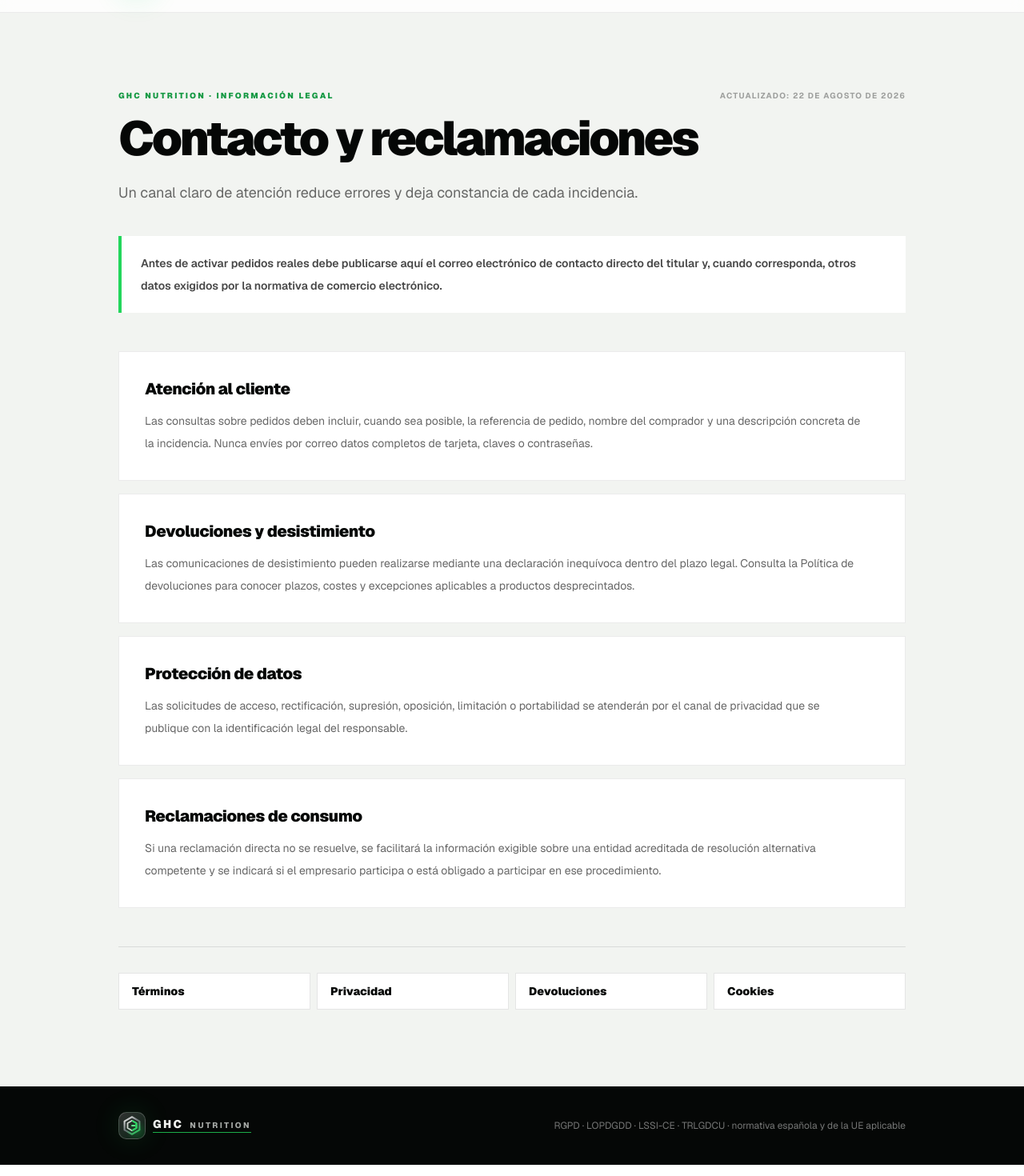
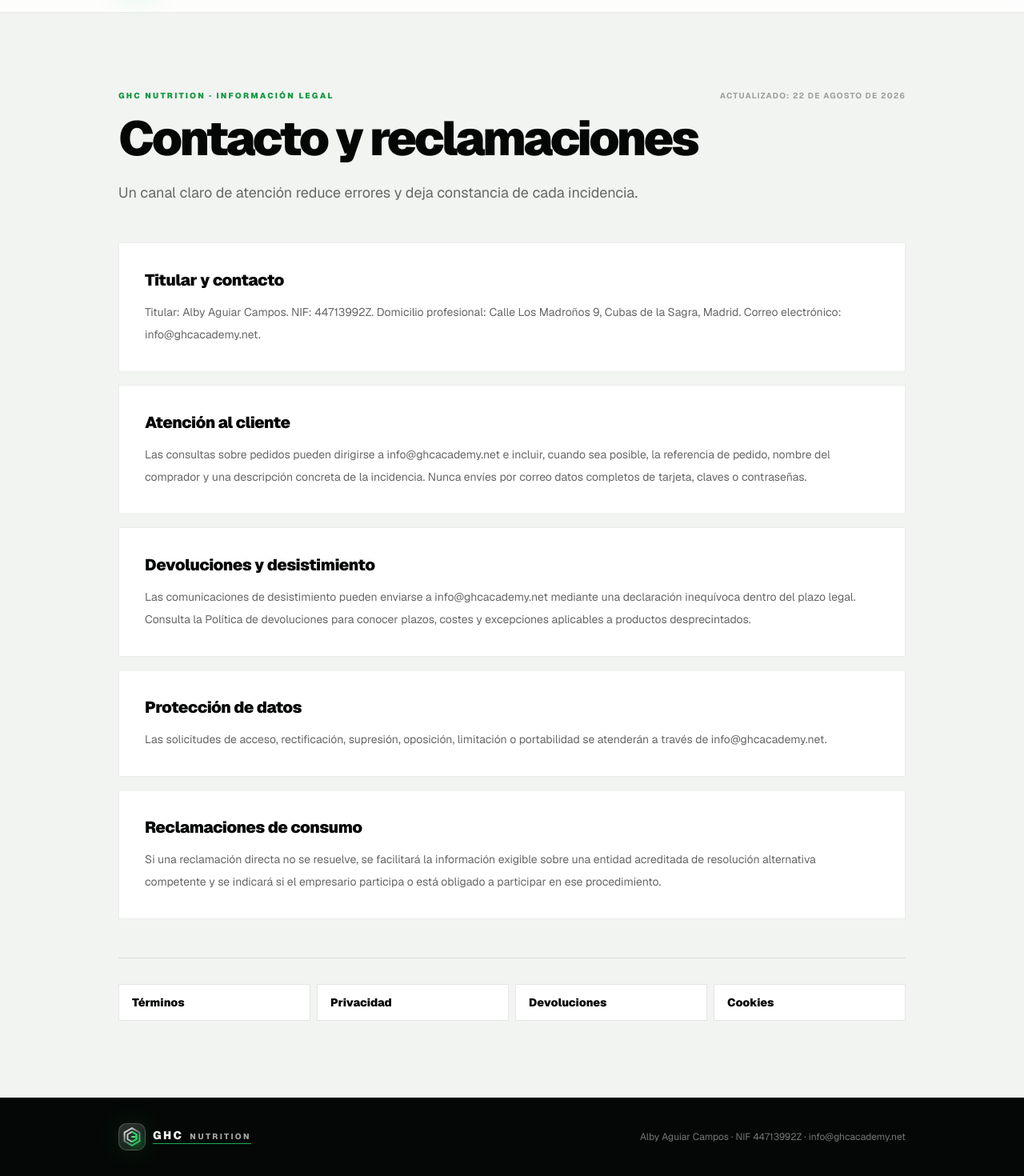
Before and after one commit to albypersonaltrainer-arch/ghc-tienda-final, a Next.js app: page /info/contacto in a window 1280 px wide. Shown: the part 65-1535 px from the top of the page at 80% size. Built offline with nearby package versions, Linux system fonts and the light colour scheme.

Commit message:
legal: identify Alby Aguiar Campos as GHC Nutrition seller

```diff
--- a/app/info/[slug]/page.tsx
+++ b/app/info/[slug]/page.tsx
@@ -15,6 +15,13 @@
 }
 
 const UPDATED = '22 de agosto de 2026'
+
+const SELLER = {
+  name: 'Alby Aguiar Campos',
+  nif: '44713992Z',
+  address: 'Calle Los Madroños 9, Cubas de la Sagra, Madrid',
+  email: 'info@ghcacademy.net',
+} as const
 
 const pages: Record<string, LegalPage> = {
   faq: {
@@ -48,21 +55,20 @@
     sections: [
       { title: 'Plazo de desistimiento', paragraphs: ['Salvo las excepciones legales, el consumidor dispone de 14 días naturales desde la recepción del producto —o del último producto cuando un mismo pedido se entregue por separado— para comunicar de forma inequívoca que desiste de la compra. No es necesario indicar un motivo.'] },
       { title: 'Suplementos precintados: protección de salud e higiene', paragraphs: ['Por razones de protección de la salud, higiene, seguridad alimentaria e imposibilidad de verificar la integridad del contenido una vez roto el cierre, no se aceptará el desistimiento de productos precintados que no sean aptos para ser devueltos por dichas razones cuando hayan sido desprecintados tras la entrega, conforme al artículo 103.e) del texto refundido de la Ley General para la Defensa de los Consumidores y Usuarios.', 'Para que un producto susceptible de desistimiento pueda ser devuelto, debe mantenerse sin abrir, con sus precintos de seguridad intactos y sin manipulaciones que excedan de las necesarias para comprobar su naturaleza y características. Esta regla no afecta a los derechos derivados de un producto defectuoso, incorrecto o no conforme.'] },
-      { title: 'Cómo comunicar el desistimiento', paragraphs: ['El consumidor puede utilizar el modelo incluido en esta página o cualquier declaración inequívoca que identifique el pedido y exprese su decisión de desistir. La comunicación debe enviarse dentro del plazo legal al canal de atención publicado por el titular de la tienda. La carga de probar que la comunicación se realizó dentro de plazo corresponde al consumidor.'] },
+      { title: 'Cómo comunicar el desistimiento', paragraphs: [`El consumidor puede utilizar el modelo incluido en esta página o cualquier declaración inequívoca que identifique el pedido y exprese su decisión de desistir. La comunicación debe enviarse dentro del plazo legal a ${SELLER.email}. La carga de probar que la comunicación se realizó dentro de plazo corresponde al consumidor.`] },
       { title: 'Devolución física', paragraphs: ['Tras comunicar el desistimiento, el consumidor deberá devolver los bienes sin demora indebida y, como máximo, dentro de los 14 días naturales siguientes. Salvo que GHC Nutrition se ofrezca expresamente a asumirlos, los costes directos de devolución por desistimiento corresponden al consumidor. El producto debe embalarse de forma razonablemente segura para evitar daños durante el transporte.'] },
       { title: 'Reembolso', paragraphs: ['Cuando proceda el desistimiento, se reembolsarán los pagos exigidos legalmente utilizando el mismo medio de pago, salvo acuerdo expreso distinto que no genere costes al consumidor. Si el comprador eligió una modalidad de entrega más costosa que la estándar ofrecida, no se reembolsará el sobrecoste de esa modalidad.', 'GHC Nutrition podrá retener el reembolso hasta haber recibido los bienes o hasta que el consumidor aporte prueba suficiente de su devolución, según qué ocurra primero, salvo que GHC Nutrition se haya ofrecido a recogerlos.'] },
       { title: 'Producto incorrecto, dañado o no conforme', paragraphs: ['Si el producto recibido no corresponde con el pedido, presenta daños de transporte o existe una falta de conformidad, el cliente debe comunicarlo tan pronto como sea razonablemente posible. Pedir fotografías del embalaje, precintos, etiqueta, lote o daño puede ser necesario para tramitar la incidencia con el operador logístico o fabricante, pero esa solicitud no elimina ni reduce los derechos legales del consumidor.', 'Cuando legalmente proceda una puesta en conformidad, reparación, sustitución, reducción del precio o resolución, se aplicará sin costes que deban soportarse por el consumidor en los términos legalmente previstos.'] },
       { title: 'Garantía legal', paragraphs: ['Para bienes nuevos, el empresario responde de las faltas de conformidad que existan en el momento de la entrega y se manifiesten dentro del plazo legal vigente, actualmente tres años desde la entrega. La naturaleza consumible del producto y su fecha de caducidad pueden ser relevantes para determinar si una incidencia constituye realmente una falta de conformidad.'] },
       { title: 'Prevención de fraude y abuso', paragraphs: ['Podrán rechazarse solicitudes cuando existan indicios objetivos de manipulación, alteración del producto, sustitución del contenido, fraude, abuso reiterado o discrepancias incompatibles con la trazabilidad del pedido. Esta previsión se aplicará de forma proporcionada y nunca servirá para excluir derechos imperativos del consumidor.'] },
-      { title: 'Modelo de desistimiento', paragraphs: ['A la atención de GHC Nutrition / titular legal: Por la presente comunico que desisto de mi contrato de venta del siguiente bien o bienes: [producto]. Pedido: [número]. Recibido el: [fecha]. Nombre del consumidor: [nombre]. Dirección: [dirección]. Fecha: [fecha]. Firma: únicamente si se presenta en papel.'] },
+      { title: 'Modelo de desistimiento', paragraphs: [`A la atención de ${SELLER.name}, GHC Nutrition, NIF ${SELLER.nif}, ${SELLER.address}, ${SELLER.email}: Por la presente comunico que desisto de mi contrato de venta del siguiente bien o bienes: [producto]. Pedido: [número]. Recibido el: [fecha]. Nombre del consumidor: [nombre]. Dirección: [dirección]. Fecha: [fecha]. Firma: únicamente si se presenta en papel.`] },
     ],
   },
   terminos: {
     title: 'Aviso legal y condiciones de contratación',
     intro: 'Reglas de uso y compra de GHC Nutrition conforme a la normativa española y europea aplicable al comercio electrónico y a consumidores.',
-    notice: 'Antes de activar cobros reales falta incorporar un dato legal obligatorio: la identificación completa del titular de la tienda (nombre o razón social, NIF/CIF, domicilio profesional, correo electrónico de contacto y, en su caso, datos registrales). Hasta completar ese bloque, la tienda no debe considerarse jurídicamente lista para aceptar pedidos reales.',
     sections: [
-      { title: '1. Titular y prestador del servicio', paragraphs: ['GHC Nutrition es la marca comercial utilizada en este sitio. La identificación fiscal y mercantil completa del prestador debe figurar de forma permanente, fácil, directa y gratuita antes de la apertura comercial, de acuerdo con el artículo 10 de la Ley 34/2002 de servicios de la sociedad de la información y de comercio electrónico.'] },
+      { title: '1. Titular y prestador del servicio', paragraphs: [`GHC Nutrition es una marca comercial operada por ${SELLER.name}, NIF ${SELLER.nif}, con domicilio profesional en ${SELLER.address}. Correo electrónico de contacto: ${SELLER.email}. El titular actúa como persona física, por lo que no procede indicar datos de inscripción en el Registro Mercantil salvo que cambie la forma jurídica de la actividad.`] },
       { title: '2. Objeto y ámbito', paragraphs: ['Estas condiciones regulan el acceso al sitio y la contratación a distancia de los productos mostrados en GHC Nutrition. Las disposiciones de consumo se aplican cuando el comprador actúa como consumidor o usuario. Si compra en el marco de una actividad empresarial o profesional, se aplicarán además las reglas civiles y mercantiles correspondientes y no aquellas normas reservadas exclusivamente a consumidores.'] },
       { title: '3. Información precontractual', paragraphs: ['Antes de quedar vinculado por un pedido, el comprador tendrá acceso a las características esenciales del producto, precio total, impuestos incluidos cuando proceda, gastos de envío, medios de pago, restricciones de entrega, derecho de desistimiento y sus excepciones, datos del empresario, condiciones de ejecución y demás información exigible.'] },
       { title: '4. Formación del contrato', paragraphs: ['La selección de productos y su incorporación al carrito no constituye por sí sola aceptación del pedido por GHC Nutrition. El comprador debe revisar el resumen, completar los datos de entrega, aceptar estas condiciones y confirmar expresamente que el pedido implica una obligación de pago.', 'El pedido se considera recibido cuando el sistema genera una referencia y el proveedor de pago confirma la operación. GHC Nutrition podrá rechazar o cancelar, reembolsando en su caso cualquier cantidad cobrada, pedidos imposibles de ejecutar por falta de stock, error técnico manifiesto, imposibilidad logística, sospecha fundada de fraude, uso abusivo de promociones o incumplimiento de estas condiciones, siempre respetando la normativa imperativa.'] },
@@ -85,15 +91,14 @@
   privacidad: {
     title: 'Política de privacidad',
     intro: 'Tratamos únicamente los datos necesarios para operar la tienda, cumplir obligaciones legales, prevenir fraude y atender al cliente.',
-    notice: 'Falta incorporar la identidad y los datos de contacto completos del responsable del tratamiento. Son datos obligatorios conforme al RGPD y la LOPDGDD y deben publicarse antes de activar ventas reales.',
     sections: [
-      { title: '1. Responsable del tratamiento', paragraphs: ['El responsable será el titular legal que opere GHC Nutrition. Antes de la apertura comercial deberán constar aquí su nombre o razón social, NIF/CIF, domicilio profesional y correo electrónico específico o válido para privacidad.'] },
+      { title: '1. Responsable del tratamiento', paragraphs: [`Responsable: ${SELLER.name}. NIF: ${SELLER.nif}. Domicilio profesional: ${SELLER.address}. Correo de contacto para privacidad y ejercicio de derechos: ${SELLER.email}.` ] },
       { title: '2. Datos que podemos tratar', paragraphs: ['Datos identificativos y de contacto: nombre, apellidos, correo electrónico y teléfono. Datos de entrega: dirección, municipio, provincia y código postal. Datos transaccionales: productos, cantidades, importe, descuentos, referencia de pedido, estado de pago y devolución. Datos de promociones: código de referido, cupón o colaborador cuando el usuario los utilice. Datos técnicos mínimos: registros de seguridad, dirección IP o información similar cuando resulte necesaria para proteger el servicio, prevenir fraude o diagnosticar incidencias.', 'GHC Nutrition no necesita almacenar los datos completos de la tarjeta. El pago se realiza en la infraestructura del proveedor de pagos.'] },
       { title: '3. Finalidades y bases jurídicas', paragraphs: ['Gestionar carrito, pedido, pago, entrega, devoluciones e incidencias: ejecución del contrato o medidas precontractuales solicitadas por el usuario (art. 6.1.b RGPD).', 'Facturación, contabilidad, obligaciones tributarias, consumo y atención de requerimientos legalmente exigibles: cumplimiento de obligaciones legales (art. 6.1.c RGPD).', 'Prevención del fraude, defensa frente a reclamaciones, seguridad del servicio y gestión de usos abusivos: interés legítimo del responsable, ponderado frente a los derechos de los interesados (art. 6.1.f RGPD), cuando esta base resulte aplicable.', 'Comunicaciones comerciales no necesarias para el contrato: solo se realizarán con una base jurídica válida. Cuando se requiera consentimiento, este será específico y podrá retirarse en cualquier momento. La aceptación de las condiciones de compra no se utilizará como consentimiento forzado para publicidad.'] },
       { title: '4. Destinatarios y proveedores', paragraphs: ['Los datos podrán comunicarse a proveedores estrictamente necesarios para la operación: SumUp para el procesamiento del pago; Supabase para infraestructura de base de datos; Vercel para alojamiento y entrega de la aplicación; empresas de transporte para entregar pedidos; y asesores contables, fiscales, jurídicos o autoridades cuando exista una obligación o necesidad legítima.', 'Cada proveedor tratará los datos con el rol jurídico que le corresponda según su servicio y contrato. No vendemos datos personales a anunciantes.'] },
       { title: '5. Transferencias internacionales', paragraphs: ['Algunos proveedores tecnológicos pueden operar desde países fuera del Espacio Económico Europeo. Cuando exista una transferencia internacional de datos, deberá basarse en una decisión de adecuación de la Comisión Europea o en garantías apropiadas previstas en el RGPD, como cláusulas contractuales tipo, según corresponda al proveedor y tratamiento concreto.'] },
       { title: '6. Conservación', paragraphs: ['Los datos de pedidos y documentación mercantil se conservarán durante la relación contractual y, posteriormente, bloqueados o con acceso restringido durante los plazos necesarios para cumplir obligaciones y atender responsabilidades. Como referencia, la documentación mercantil debe conservarse durante seis años conforme al artículo 30 del Código de Comercio, sin perjuicio de otros plazos fiscales o de prescripción que resulten aplicables.', 'Los datos basados exclusivamente en consentimiento se conservarán hasta su retirada o hasta que dejen de ser necesarios. Los registros de seguridad se conservarán únicamente durante el tiempo proporcionado a su finalidad.'] },
-      { title: '7. Derechos de las personas', paragraphs: ['El interesado puede ejercer, cuando proceda, los derechos de acceso, rectificación, supresión, oposición, limitación del tratamiento y portabilidad, así como retirar el consentimiento sin afectar a la licitud del tratamiento previo.', 'La solicitud debe permitir verificar razonablemente la identidad del solicitante y concretar el derecho que desea ejercer. Cuando el canal de privacidad esté publicado, podrá utilizarse para estas solicitudes. También puede presentar una reclamación ante la Agencia Española de Protección de Datos (AEPD), www.aepd.es.'] },
+      { title: '7. Derechos de las personas', paragraphs: [`El interesado puede ejercer, cuando proceda, los derechos de acceso, rectificación, supresión, oposición, limitación del tratamiento y portabilidad, así como retirar el consentimiento sin afectar a la licitud del tratamiento previo, escribiendo a ${SELLER.email}.`, 'La solicitud debe permitir verificar razonablemente la identidad del solicitante y concretar el derecho que desea ejercer. También puede presentar una reclamación ante la Agencia Española de Protección de Datos (AEPD), www.aepd.es.'] },
       { title: '8. Carácter obligatorio de algunos datos', paragraphs: ['Los datos marcados como necesarios en el checkout son imprescindibles para tramitar y entregar el pedido. Si no se facilitan, no podremos celebrar o ejecutar la compra. Los datos opcionales se identificarán como tales.'] },
       { title: '9. Decisiones automatizadas', paragraphs: ['No se prevén decisiones automatizadas con efectos jurídicos o efectos significativamente similares basadas exclusivamente en perfiles personales. Pueden aplicarse controles técnicos de seguridad o fraude que generen una revisión adicional de un pedido.'] },
       { title: '10. Seguridad y minimización', paragraphs: ['La arquitectura separa el navegador de las credenciales administrativas de la base de datos y limita los permisos de acceso a datos comerciales. Se aplican medidas técnicas y organizativas razonables atendiendo al riesgo, incluyendo control de acceso, minimización y registro de operaciones cuando corresponda. Ningún sistema puede garantizar riesgo cero, por lo que las medidas se revisarán conforme evolucione la tienda.'] },
@@ -114,11 +119,11 @@
   contacto: {
     title: 'Contacto y reclamaciones',
     intro: 'Un canal claro de atención reduce errores y deja constancia de cada incidencia.',
-    notice: 'Antes de activar pedidos reales debe publicarse aquí el correo electrónico de contacto directo del titular y, cuando corresponda, otros datos exigidos por la normativa de comercio electrónico.',
     sections: [
-      { title: 'Atención al cliente', paragraphs: ['Las consultas sobre pedidos deben incluir, cuando sea posible, la referencia de pedido, nombre del comprador y una descripción concreta de la incidencia. Nunca envíes por correo datos completos de tarjeta, claves o contraseñas.'] },
-      { title: 'Devoluciones y desistimiento', paragraphs: ['Las comunicaciones de desistimiento pueden realizarse mediante una declaración inequívoca dentro del plazo legal. Consulta la Política de devoluciones para conocer plazos, costes y excepciones aplicables a productos desprecintados.'] },
-      { title: 'Protección de datos', paragraphs: ['Las solicitudes de acceso, rectificación, supresión, oposición, limitación o portabilidad se atenderán por el canal de privacidad que se publique con la identificación legal del responsable.'] },
+      { title: 'Titular y contacto', paragraphs: [`Titular: ${SELLER.name}. NIF: ${SELLER.nif}. Domicilio profesional: ${SELLER.address}. Correo electrónico: ${SELLER.email}.`] },
+      { title: 'Atención al cliente', paragraphs: [`Las consultas sobre pedidos pueden dirigirse a ${SELLER.email} e incluir, cuando sea posible, la referencia de pedido, nombre del comprador y una descripción concreta de la incidencia. Nunca envíes por correo datos completos de tarjeta, claves o contraseñas.`] },
+      { title: 'Devoluciones y desistimiento', paragraphs: [`Las comunicaciones de desistimiento pueden enviarse a ${SELLER.email} mediante una declaración inequívoca dentro del plazo legal. Consulta la Política de devoluciones para conocer plazos, costes y excepciones aplicables a productos desprecintados.`] },
+      { title: 'Protección de datos', paragraphs: [`Las solicitudes de acceso, rectificación, supresión, oposición, limitación o portabilidad se atenderán a través de ${SELLER.email}.`] },
       { title: 'Reclamaciones de consumo', paragraphs: ['Si una reclamación directa no se resuelve, se facilitará la información exigible sobre una entidad acreditada de resolución alternativa competente y se indicará si el empresario participa o está obligado a participar en ese procedimiento.'] },
     ],
   },
@@ -126,7 +131,7 @@
     title: 'Modelo de formulario de desistimiento',
     intro: 'Puedes copiar este texto y enviarlo al canal de atención de GHC Nutrition dentro del plazo legal.',
     sections: [
-      { title: 'Formulario', paragraphs: ['A la atención de GHC Nutrition / titular legal:', 'Por la presente le comunico que desisto de mi contrato de venta del siguiente bien o bienes: [indicar producto/s].', 'Número o referencia del pedido: [indicar].', 'Fecha de pedido: [indicar]. Fecha de recepción: [indicar].', 'Nombre y apellidos del consumidor: [indicar].', 'Dirección del consumidor: [indicar].', 'Fecha de la comunicación: [indicar].', 'Firma del consumidor: únicamente si este formulario se presenta en papel.'] },
+      { title: 'Formulario', paragraphs: [`A la atención de ${SELLER.name}, GHC Nutrition, NIF ${SELLER.nif}, ${SELLER.address}, ${SELLER.email}:`, 'Por la presente le comunico que desisto de mi contrato de venta del siguiente bien o bienes: [indicar producto/s].', 'Número o referencia del pedido: [indicar].', 'Fecha de pedido: [indicar]. Fecha de recepción: [indicar].', 'Nombre y apellidos del consumidor: [indicar].', 'Dirección del consumidor: [indicar].', 'Fecha de la comunicación: [indicar].', 'Firma del consumidor: únicamente si este formulario se presenta en papel.'] },
       { title: 'Importante', paragraphs: ['No es obligatorio utilizar este modelo: también sirve cualquier declaración inequívoca que permita identificar el pedido y la decisión de desistir.', 'El derecho de desistimiento está sujeto a las excepciones legales. En particular, no resulta aplicable a determinados bienes precintados que no sean aptos para devolución por razones de protección de la salud o higiene cuando hayan sido desprecintados tras la entrega.'] },
     ],
   },
@@ -191,7 +196,7 @@
       <footer className="bg-[#050706] text-white">
         <div className="mx-auto flex max-w-5xl flex-col gap-4 px-5 py-8 text-xs text-white/45 sm:flex-row sm:items-center sm:justify-between">
           <GHCNutritionLogo size="sm" inverse />
-          <p>RGPD · LOPDGDD · LSSI-CE · TRLGDCU · normativa española y de la UE aplicable</p>
+          <p>{SELLER.name} · NIF {SELLER.nif} · {SELLER.email}</p>
         </div>
       </footer>
     </main>
```
